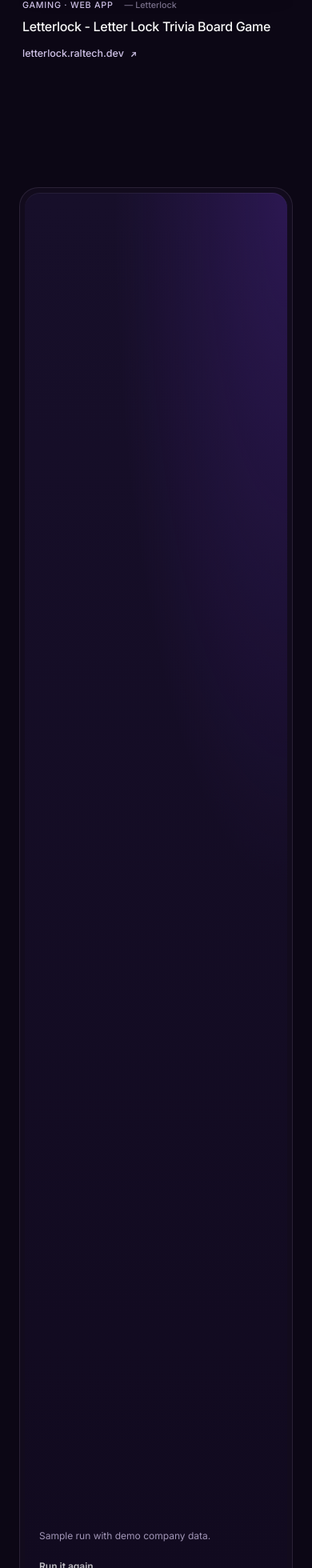
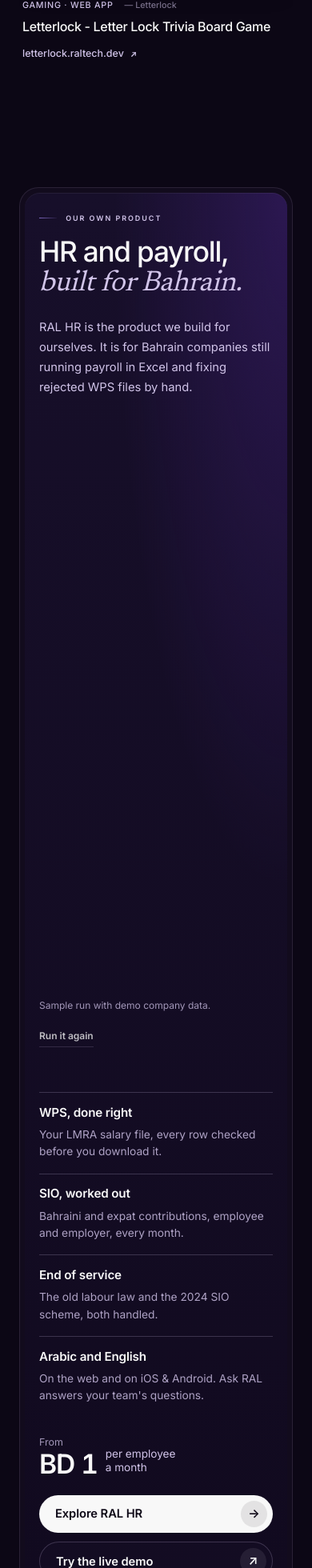
Before and after one commit to alsaeedd/agency-website, a React (Vite) app: page /about in a window 390 px wide. Shown: the part 5553-7513 px from the top of the page at 80% size. Built offline with nearby package versions, Linux system fonts and the light colour scheme.

Commit message:
Home RAL HR: guideline fixes, card under intro on narrow screens, handoff

```diff
--- a/src/components/RalHrHome.css
+++ b/src/components/RalHrHome.css
@@ -55,6 +55,7 @@
   max-width: 13ch;
   line-height: 1.04;
   padding-bottom: 0.06em;
+  text-wrap: balance;
 }
 
 .hrh-intro {
@@ -149,6 +150,7 @@
   letter-spacing: -0.005em;
   white-space: nowrap;
   text-decoration: none;
+  touch-action: manipulation;
   transition:
     transform 0.5s var(--ease-out-expo),
     background-color 0.4s var(--ease-out-expo),
@@ -503,15 +505,23 @@
   padding: 0.25rem 0;
   border-bottom: 1px solid var(--color-border-active);
   cursor: pointer;
+  touch-action: manipulation;
   transition: border-color 0.4s var(--ease-out-expo);
 }
 .hrh-replay:hover { border-bottom-color: #a78bfa; }
 
 /* ── Responsive ─────────────────────────────────────────── */
 @media (max-width: 1100px) {
-  .hrh-core { grid-template-columns: minmax(0, 1fr); }
-  .hrh-title { max-width: 16ch; }
-  .hrh-stage { max-width: 640px; width: 100%; }
+  /* Single column: the live run sits right under the intro so the product
+     moment lands early, then the facts and the offer follow. */
+  .hrh-core { grid-template-columns: minmax(0, 1fr); row-gap: 1rem; }
+  .hrh-copy { display: contents; }
+  .hrh-copy > .eyebrow { order: 1; }
+  .hrh-title { order: 2; max-width: 16ch; }
+  .hrh-intro { order: 3; }
+  .hrh-stage { order: 4; max-width: 640px; width: 100%; margin: 1.25rem 0 1.5rem; }
+  .hrh-facts { order: 5; }
+  .hrh-offer { order: 6; }
 }
 
 @media (max-width: 600px) {
--- a/src/components/RalHrHome.tsx
+++ b/src/components/RalHrHome.tsx
@@ -49,7 +49,7 @@ export default function RalHrHome() {
       const d = weak ? 0.6 : 1;
 
       revealUp(qa(".hrh-anim"), {
-        trigger: q(".hrh-copy"),
+        trigger: q(".hrh-title"),
         start: "top 80%",
         stagger: 0.12,
       });
@@ -154,7 +154,7 @@ export default function RalHrHome() {
               <div className="hrh-offer hrh-anim">
                 <p className="hrh-price">
                   <span className="hrh-price-from">From</span>
-                  <span className="hrh-price-num">BD 1</span>
+                  <span className="hrh-price-num">BD 1</span>
                   <span className="hrh-price-per">per employee a month</span>
                 </p>
                 <div className="hrh-ctas">
@@ -208,7 +208,7 @@ export default function RalHrHome() {
                         </dd>
                       </div>
                       <div className="hrh-row">
-                        <dt>SIO, employee share</dt>
+                        <dt>Employee SIO</dt>
                         <dd className="hrh-minus">
                           <span className="hrh-cur">−&nbsp;BHD</span>
                           <span data-to={RUN.sio}>{fmt(RUN.sio)}</span>
@@ -236,7 +236,11 @@ export default function RalHrHome() {
                   </div>
                 </div>
 
-                <div className="hrh-phone" aria-label="Phone notification: payslip ready">
+                <div
+                  className="hrh-phone"
+                  role="img"
+                  aria-label="Phone notification from RAL HR: payslip ready, November net pay BD 712.480"
+                >
                   <div className="hrh-screen">
                     <span className="hrh-island" aria-hidden="true" />
                     <span className="hrh-time" aria-hidden="true">9:41</span>
@@ -248,7 +252,7 @@ export default function RalHrHome() {
                         <span className="hrh-now">now</span>
                       </div>
                       <strong>Payslip ready</strong>
-                      <span>Your November net pay is BD 712.480</span>
+                      <span>Your November net pay is BD 712.480</span>
                     </div>
                   </div>
                 </div>
```
Also changed, not shown: 1 other file (tests, documents, lock files or other folders).
